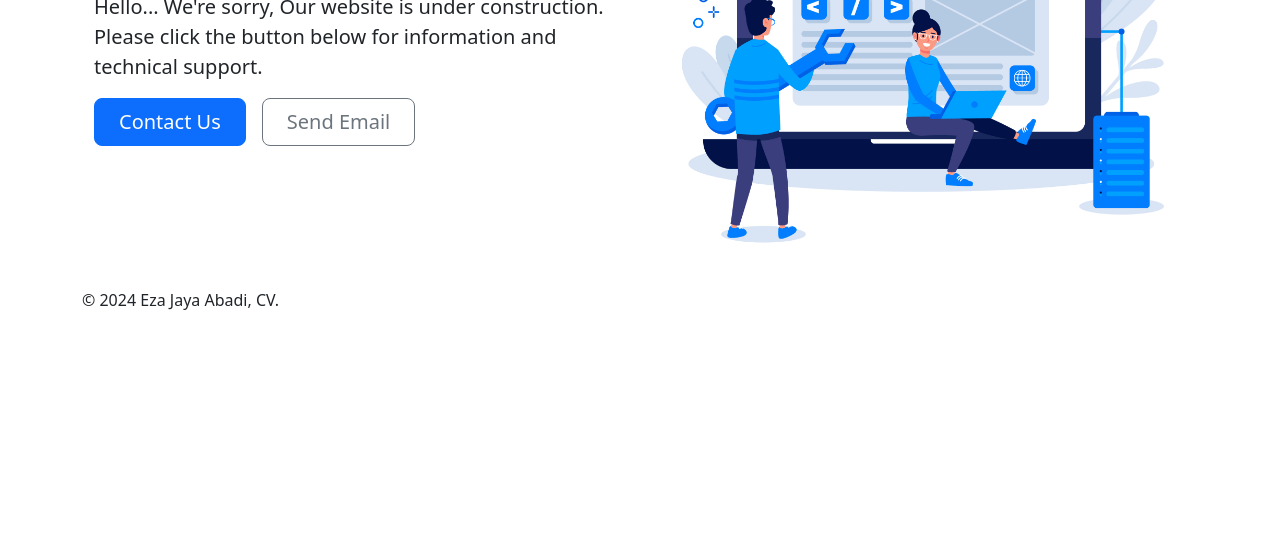
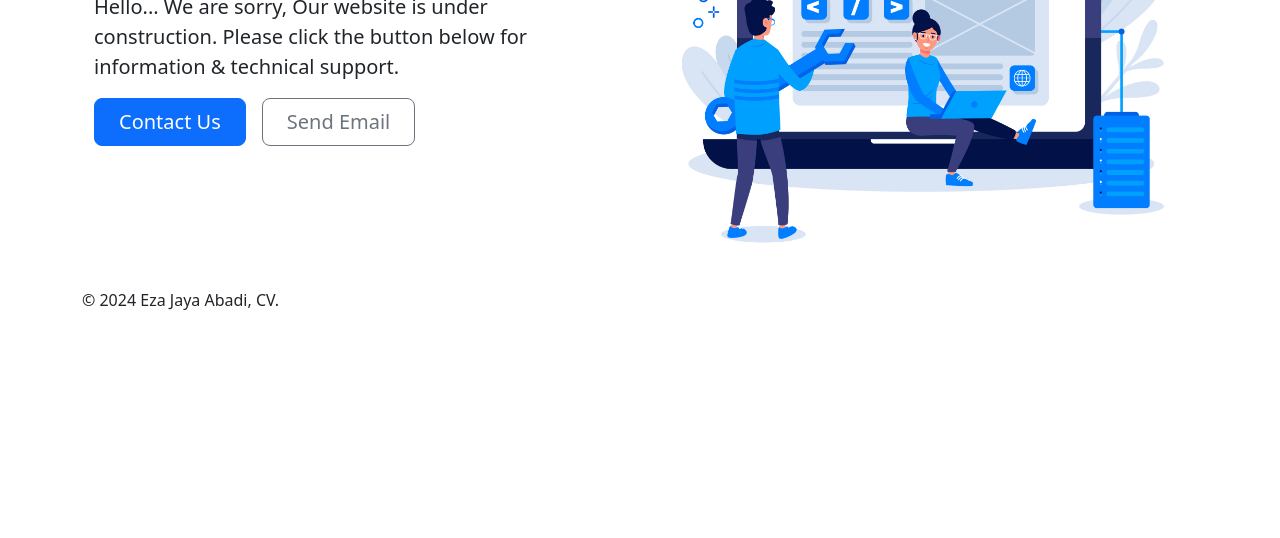
Before and after one commit to rikikebot/EJA, a plain HTML site: page index.html in a window 1280 px wide. Shown: the part 262-800 px from the top of the page. Drawn offline with nearby package versions, Linux system fonts and the light colour scheme.

Commit message:
Update index.html

```diff
--- a/index.html
+++ b/index.html
@@ -124,8 +124,8 @@
               Coming soon
             </h1>
             <p class="lead">
-              Hello... We're sorry, Our website is under construction. Please
-              click the button below for information and technical support.
+              Hello... We are sorry, Our website is under construction. Please
+              click the button below for information & technical support.
             </p>
             <div
               class="d-grid gap-2 d-md-flex justify-content-lg-start justify-content-md-center"
```
